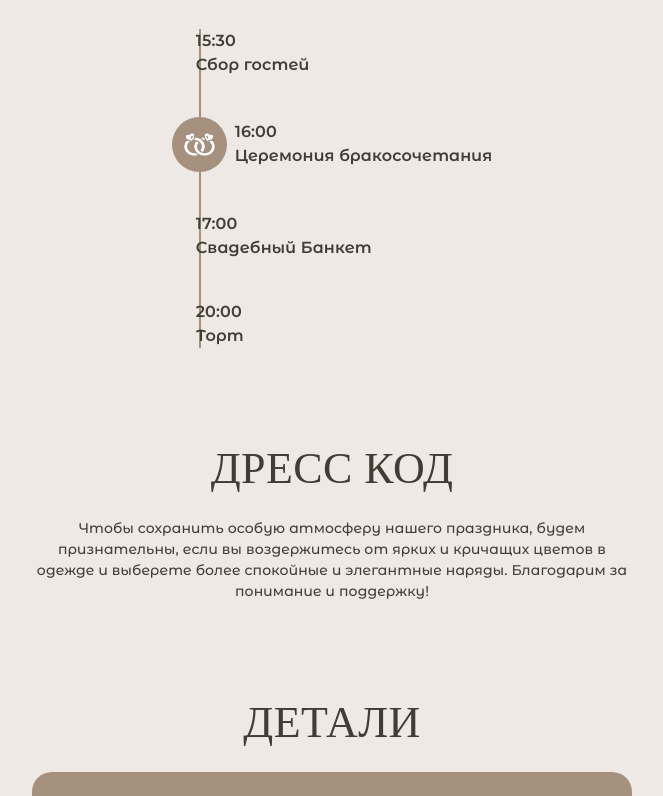
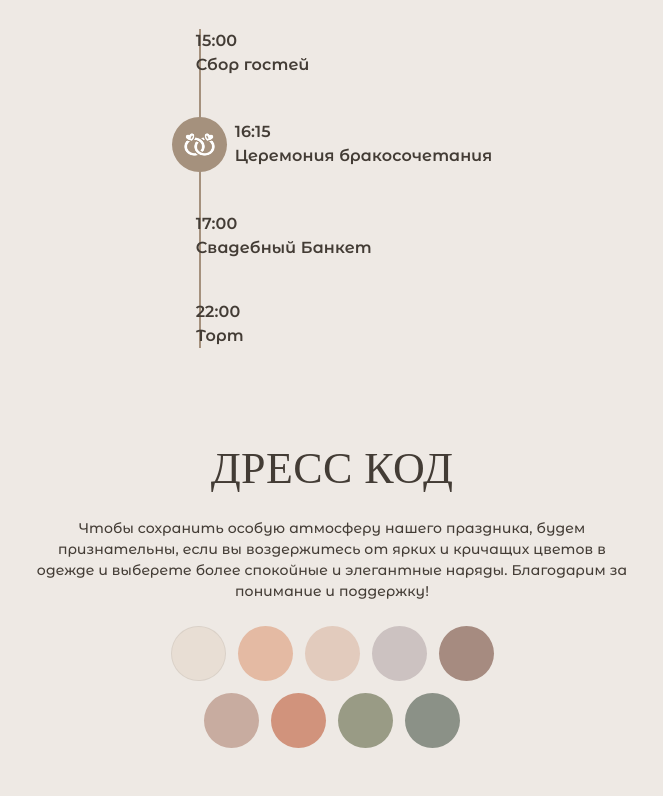
Before and after one commit to Nikkov17/wi-app, a React (Create React App) app: page / in a window 1280 px wide. Shown: the part 2740-3536 px from the top of the page, without its empty margins (308-971 px from the left). Built offline with nearby package versions, Linux system fonts and the light colour scheme; some icons are missing; a web font is replaced by a local one.

Commit message:
update timing, remove night details, add dress code colors

```diff
--- a/src/components/Contacts/Contacts.jsx
+++ b/src/components/Contacts/Contacts.jsx
@@ -41,7 +41,7 @@ export const Contacts = () => {
           }}
           color={COLOR.base}
         >
-          По всем вопросам вы можете обращаться к нашему свадебному организатору.
+          По всем вопросам и предложениям вы можете обращаться к нашему свадебному организатору.
         </Typography>
         <Link
           href={`tel:+375292729528`}
--- a/src/components/Details/Details.jsx
+++ b/src/components/Details/Details.jsx
@@ -54,13 +54,6 @@ export const Details = () => {
           напитка для нашего семейного бара."
           IconProp={LocalFloristIcon}
         />
-        <DetailBlock
-          title="Ночь"
-          description="Мы приглашаем вас разделить с нами продолжение мероприятия сменив парадный формат
-          мероприятия на более расслабленный. В нашем распоряжении будут зал для отдыха, сауны и
-          бассейн в помещении."
-          IconProp={NightlightIcon}
-        />
       </Box>
     </Box>
   );
--- a/src/components/DressCode/DressCode.jsx
+++ b/src/components/DressCode/DressCode.jsx
@@ -44,6 +44,70 @@ export const DressCode = () => {
           воздержитесь от ярких и кричащих цветов в одежде и выберете более спокойные и элегантные
           наряды. Благодарим за понимание и поддержку!
         </Typography>
+        <Box display={'flex'} gap="12px" mt={'24px'} flexDirection={'column'}>
+          <Box display={'flex'} justifyContent={'center'} gap="12px">
+            <Box
+              width={'55px'}
+              height={'55px'}
+              borderRadius={'50%'}
+              sx={{
+                border: '0.1px solid #0000000f',
+                boxSizing: 'border-box',
+                backgroundColor: '#e8ded4',
+              }}
+            ></Box>
+            <Box
+              width={'55px'}
+              height={'55px'}
+              borderRadius={'50%'}
+              sx={{ backgroundColor: '#e4baa3' }}
+            ></Box>
+            <Box
+              width={'55px'}
+              height={'55px'}
+              borderRadius={'50%'}
+              sx={{ backgroundColor: '#e2cbbd' }}
+            ></Box>
+            <Box
+              width={'55px'}
+              height={'55px'}
+              borderRadius={'50%'}
+              sx={{ backgroundColor: '#ccc2c1' }}
+            ></Box>
+            <Box
+              width={'55px'}
+              height={'55px'}
+              borderRadius={'50%'}
+              sx={{ backgroundColor: '#a68b80' }}
+            ></Box>
+          </Box>
+          <Box display={'flex'} justifyContent={'center'} gap="12px">
+            <Box
+              width={'55px'}
+              height={'55px'}
+              borderRadius={'50%'}
+              sx={{ backgroundColor: '#c8aca0' }}
+            ></Box>
+            <Box
+              width={'55px'}
+              height={'55px'}
+              borderRadius={'50%'}
+              sx={{ backgroundColor: '#d1937c' }}
+            ></Box>
+            <Box
+              width={'55px'}
+              height={'55px'}
+              borderRadius={'50%'}
+              sx={{ backgroundColor: '#999b85' }}
+            ></Box>
+            <Box
+              width={'55px'}
+              height={'55px'}
+              borderRadius={'50%'}
+              sx={{ backgroundColor: '#8b9187' }}
+            ></Box>
+          </Box>
+        </Box>
       </Box>
     </Box>
   );
--- a/src/components/Timing/Timing.jsx
+++ b/src/components/Timing/Timing.jsx
@@ -75,7 +75,7 @@ export const Timing = () => {
               }}
               color={COLOR.base}
             >
-              15:30
+              15:00
               <br />
               Сбор гостей
             </Typography>
@@ -101,7 +101,7 @@ export const Timing = () => {
               }}
               color={COLOR.base}
             >
-              16:00
+              16:15
               <br />
               Церемония бракосочетания
             </Typography>
@@ -147,7 +147,7 @@ export const Timing = () => {
               }}
               color={COLOR.base}
             >
-              20:00
+              22:00
               <br />
               Торт
             </Typography>
```
